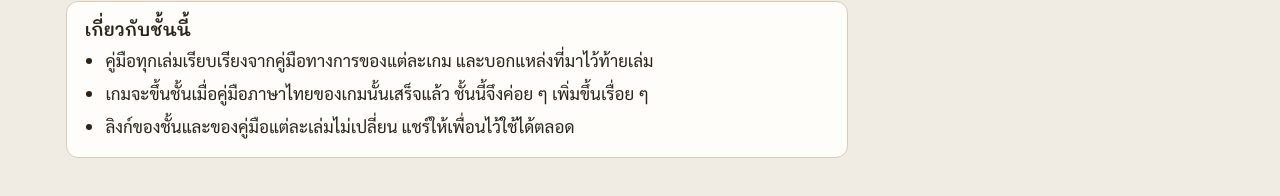
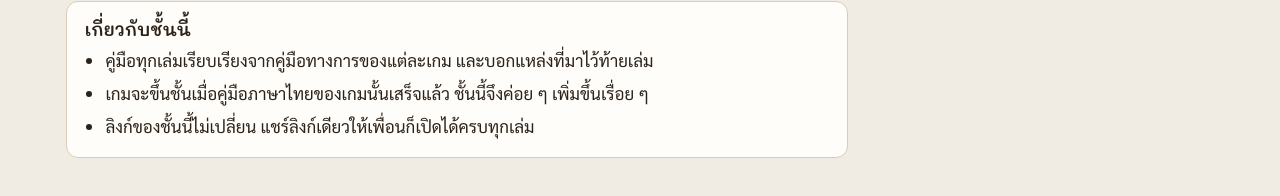
Before and after one commit to dewpawat/boardgame-manuals, a plain HTML site: page index.html in a window 1280 px wide. Shown: the part 7422-7618 px from the top of the page. Drawn offline with Linux system fonts and the light colour scheme.

Commit message:
แก้ข้อความลิงก์ในหน้าชั้นให้ตรงกับเว็บเดียว
Co-Authored-By: Claude Opus 5.5 <noreply@anthropic.com>

```diff
--- a/index.html
+++ b/index.html
@@ -182,7 +182,7 @@ button:focus-visible,input:focus-visible,a:focus-visible{outline:2px solid var(-
     <ul>
       <li>คู่มือทุกเล่มเรียบเรียงจากคู่มือทางการของแต่ละเกม และบอกแหล่งที่มาไว้ท้ายเล่ม</li>
       <li>เกมจะขึ้นชั้นเมื่อคู่มือภาษาไทยของเกมนั้นเสร็จแล้ว ชั้นนี้จึงค่อย ๆ เพิ่มขึ้นเรื่อย ๆ</li>
-      <li>ลิงก์ของชั้นและของคู่มือแต่ละเล่มไม่เปลี่ยน แชร์ให้เพื่อนไว้ใช้ได้ตลอด</li>
+      <li>ลิงก์ของชั้นนี้ไม่เปลี่ยน แชร์ลิงก์เดียวให้เพื่อนก็เปิดได้ครบทุกเล่ม</li>
     </ul>
   </section>
 </main>
```
